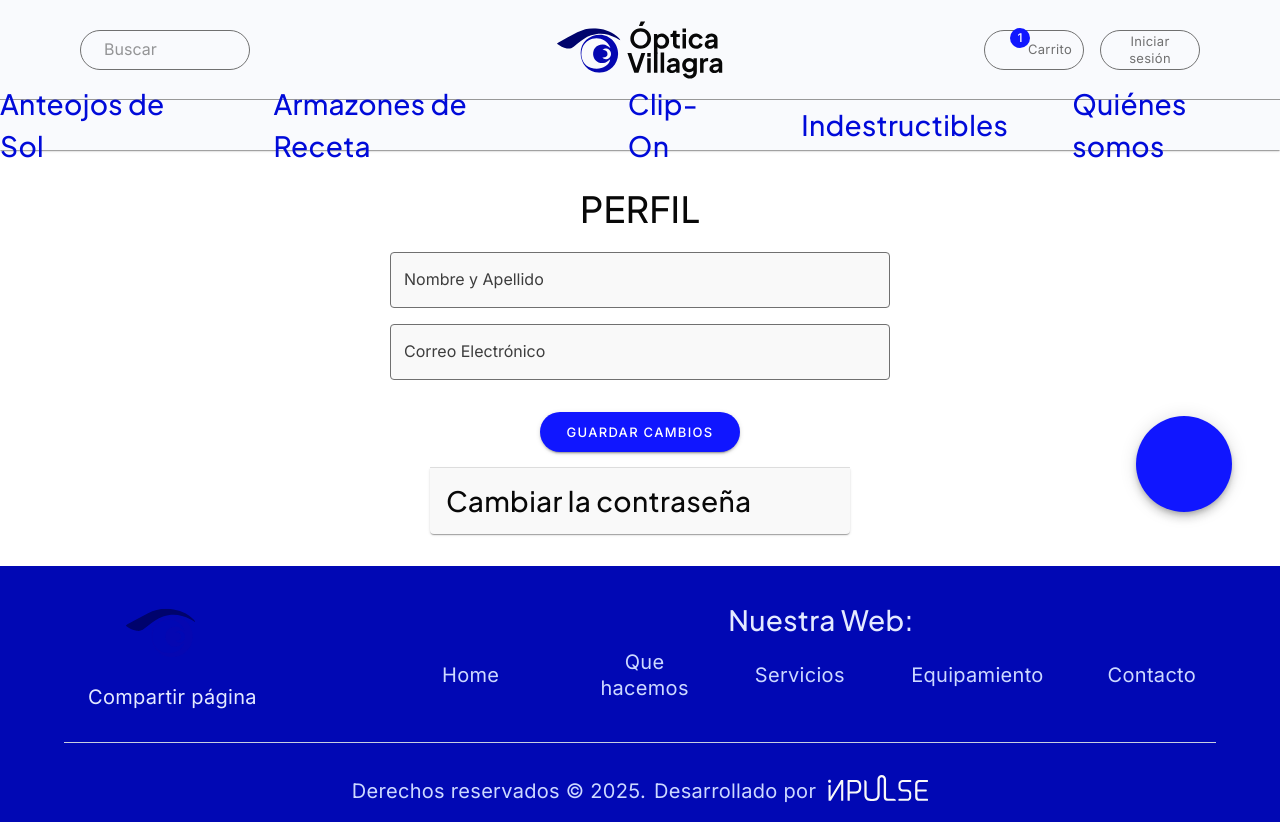
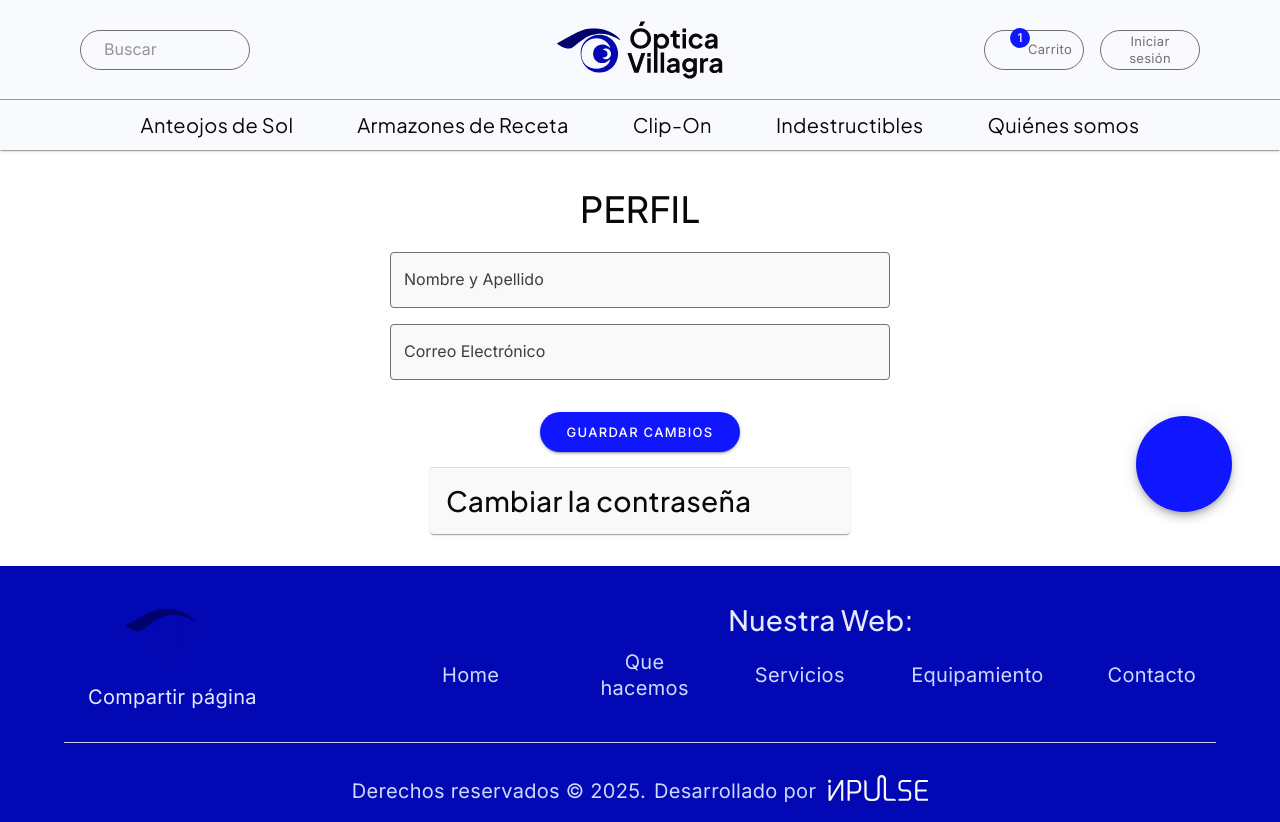
Before and after one commit to EmiLongo/opticaVillagra, a React (Vite) app: page /profile in a window 1280 px wide. Built offline with nearby package versions, Linux system fonts and the light colour scheme; some icons are missing.

Commit message:
md navbar - se acomodan los tamanios de letra

```diff
--- a/src/shared/Layout/components/HeaderTwoLines.tsx
+++ b/src/shared/Layout/components/HeaderTwoLines.tsx
@@ -18,7 +18,7 @@ import ShoppingCartOutlinedIcon from '@mui/icons-material/ShoppingCartOutlined';
 import MenuIcon from '@mui/icons-material/Menu';
 import CloseIcon from '@mui/icons-material/Close';
 
-import { BodyS, Heading2, TextBox } from '@theme/textStyles';
+import { BodyS, Heading5, TextBox } from '@theme/textStyles';
 import { useNavigate } from 'react-router-dom';
 import { isNavBarTransparent, menuItems, navBarDesktopHeight, navBarMobileHeight, productsItems } from '../utils/info';
 import { SearchField } from './SearchField';
@@ -68,12 +68,16 @@ export const HeaderTwoLines: React.FC = () => {
       <List sx={{ display: 'flex', flexDirection: 'column', alignItems: 'center', gap: '1.5rem' }}>
         {productsItems.map((item) => (
           <Box key={item.text} component={"a"} href={item.path}>
-            <Heading2 sx={{ fontSize: '1.2rem', color: palette.text.primary, textTransform: 'none', }}>{item.text}</Heading2>
+            <Heading5 sx={{ "&:hover":{color: palette.text.primary, }}}>
+              {item.text}
+            </Heading5>
           </Box>
         ))}
         {menuItems.map((item) => (
           <Box key={item.text} component={"a"} href={item.path}>
-            <Heading2 sx={{ fontSize: '1.2rem', color: palette.text.primary, textTransform: 'none', }}>{item.text}</Heading2>
+            <Heading5 sx={{ "&:hover":{color: palette.text.primary, }}}>
+              {item.text}
+            </Heading5>
           </Box>
         ))}
       </List>
@@ -197,14 +201,14 @@ export const HeaderTwoLines: React.FC = () => {
                         component={"a"}
                         href={item.path}
                       >
-                        <Heading2 sx={{
+                        <Heading5 sx={{
                           fontWeight: 500,
                           color: 'text.primary',
                           '&:hover': {
                             color: palette.primary[600],
                           },
                           textTransform: 'none',
-                        }}>{item.text}</Heading2>
+                        }}>{item.text}</Heading5>
                       </Box>
                     ))} */}
                   </Box>
@@ -225,14 +229,9 @@ export const HeaderTwoLines: React.FC = () => {
                         component={"a"}
                         href={item.path}
                       >
-                        <Heading2 sx={{
-                          fontWeight: 500,
-                          color: 'text.primary',
-                          '&:hover': {
-                            color: palette.primary[600],
-                          },
-                          textTransform: 'none',
-                        }}>{item.text}</Heading2>
+                        <Heading5 sx={{ "&:hover":{color: palette.text.primary, }}}>
+                          {item.text}
+                        </Heading5>
                       </Box>
                     ))}
                 </Box>
```
